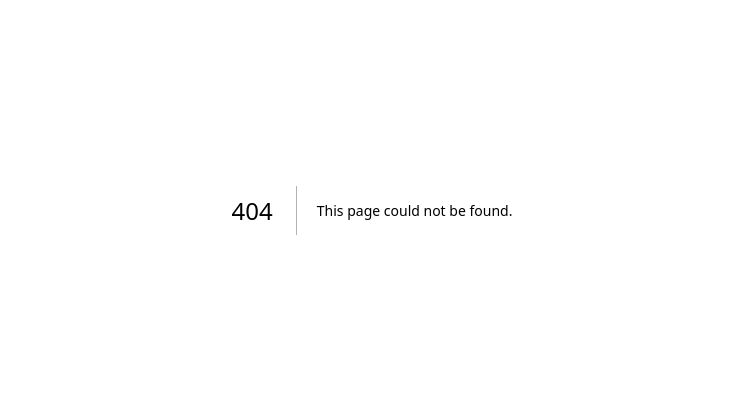
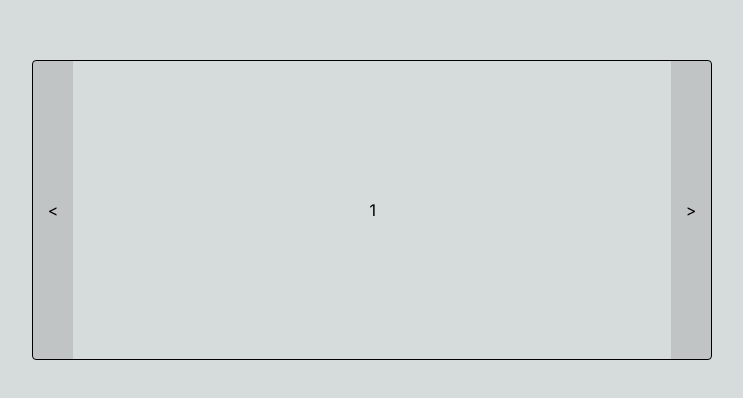
Before and after one commit to larrywong98/UIWidgets, a Next.js app in the folder widget-next/: page /purecss/carousel in a window 1280 px wide. Before the commit this address had no page. Shown: the part 190-588 px from the top of the page, without its empty margins (268-1011 px from the left). Built offline with nearby package versions, Linux system fonts and the light colour scheme.

Commit message:
add carousel

```diff
--- /dev/null
+++ b/widget-next/app/purecss/carousel/page.module.css
@@ -0,0 +1,35 @@
+.base {
+  position: fixed;
+  width: 100%;
+  height: 100%;
+  display: flex;
+  justify-content: center;
+  align-items: center;
+}
+.carousel {
+  width: 680px;
+  height: 300px;
+  border: 1px solid;
+  display: flex;
+  border-radius: 4px;
+}
+.carousel-btn {
+  width: 40px;
+  height: 100%;
+  background-color: rgba(0, 0, 0, 0.1);
+}
+.carousel-content {
+  width: 600px;
+  height: 100%;
+  display: flex;
+  align-items: center;
+  scroll-behavior: smooth;
+  overflow: hidden;
+}
+.carousel-content p {
+  min-width: 600px;
+  height: 100%;
+  display: flex;
+  justify-content: center;
+  align-items: center;
+}
--- /dev/null
+++ b/widget-next/app/purecss/carousel/page.tsx
@@ -0,0 +1,52 @@
+"use client";
+import styles from "./page.module.css";
+import { useRef } from "react";
+
+var wait: boolean = false;
+const throttle = (func: Function, delay: number) => {
+  return () => {
+    if (wait) {
+      return;
+    }
+    wait = true;
+    func();
+    setTimeout(() => {
+      wait = false;
+    }, delay);
+  };
+};
+
+const Page = () => {
+  const carouselRef = useRef<HTMLDivElement>(null);
+  const carouselWidth = 600;
+  const scrollTo = (offset: number) => {
+    if (carouselRef.current) {
+      carouselRef.current.scrollLeft += offset;
+    }
+    return;
+  };
+  return (
+    <div className={styles["base"]}>
+      <div className={styles["carousel"]}>
+        <button
+          className={styles["carousel-btn"]}
+          onClick={() => throttle(() => scrollTo(-carouselWidth), 500)()}
+        >
+          {"<"}
+        </button>
+        <div className={styles["carousel-content"]} ref={carouselRef}>
+          {[1, 2, 3, 4, 5, 6, 7, 8, 9].map((value) => (
+            <p key={value}>{value}</p>
+          ))}
+        </div>
+        <button
+          className={styles["carousel-btn"]}
+          onClick={() => throttle(() => scrollTo(carouselWidth), 500)()}
+        >
+          {">"}
+        </button>
+      </div>
+    </div>
+  );
+};
+export default Page;
--- a/widget-next/package.json
+++ b/widget-next/package.json
@@ -17,11 +17,11 @@
     "@types/node": "^20",
     "@types/react": "^18",
     "@types/react-dom": "^18",
-    "autoprefixer": "^10.0.1",
+    "autoprefixer": "^10.4.16",
     "eslint": "^8",
     "eslint-config-next": "14.0.4",
-    "postcss": "^8",
-    "tailwindcss": "^3.3.0",
+    "postcss": "^8.4.32",
+    "tailwindcss": "^3.3.6",
     "typescript": "^5"
   }
 }
--- /dev/null
+++ b/widget-next/tailwind.config.js
@@ -0,0 +1,8 @@
+/** @type {import('tailwindcss').Config} */
+module.exports = {
+  content: [],
+  theme: {
+    extend: {},
+  },
+  plugins: [],
+}
```
Also changed, not shown: 1 other file (tests, documents, lock files or other folders).
